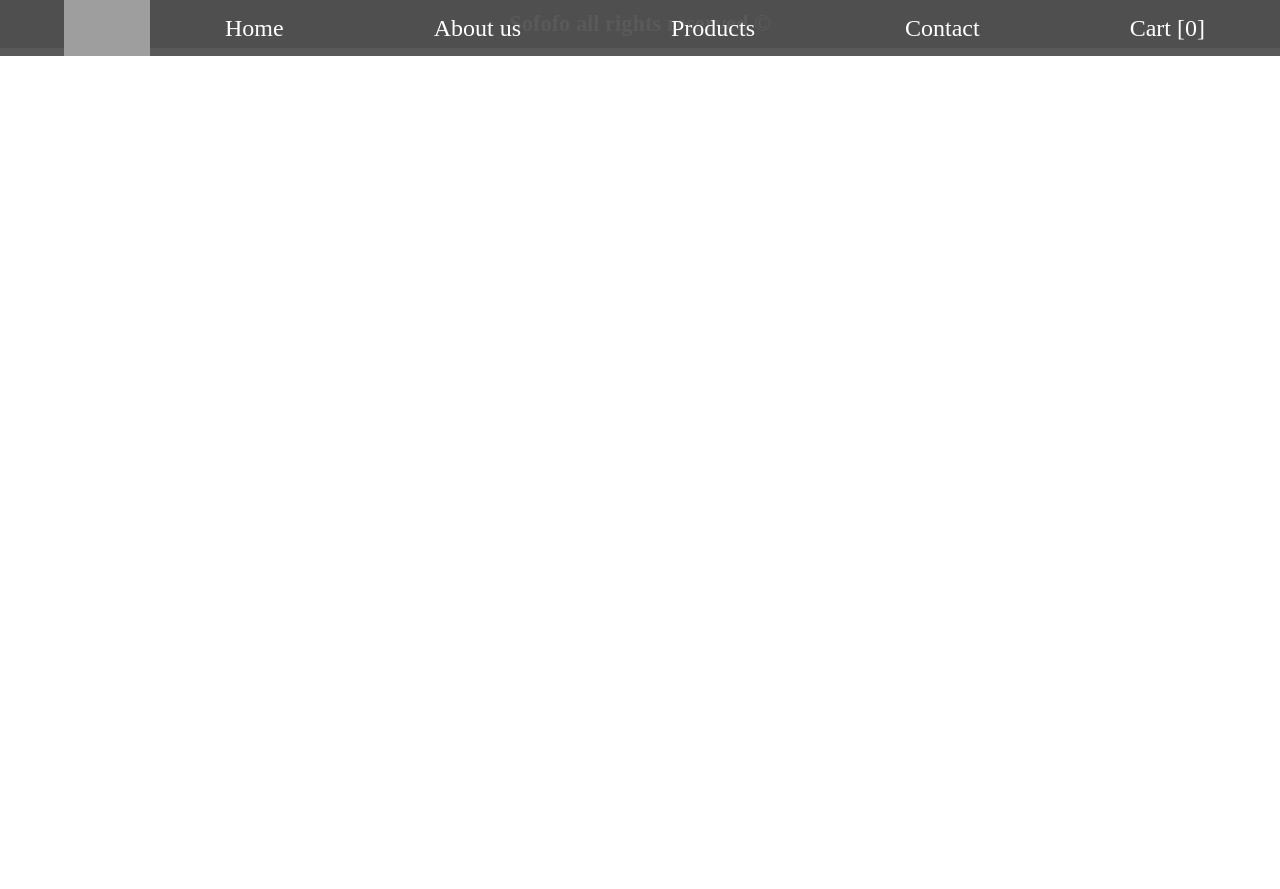
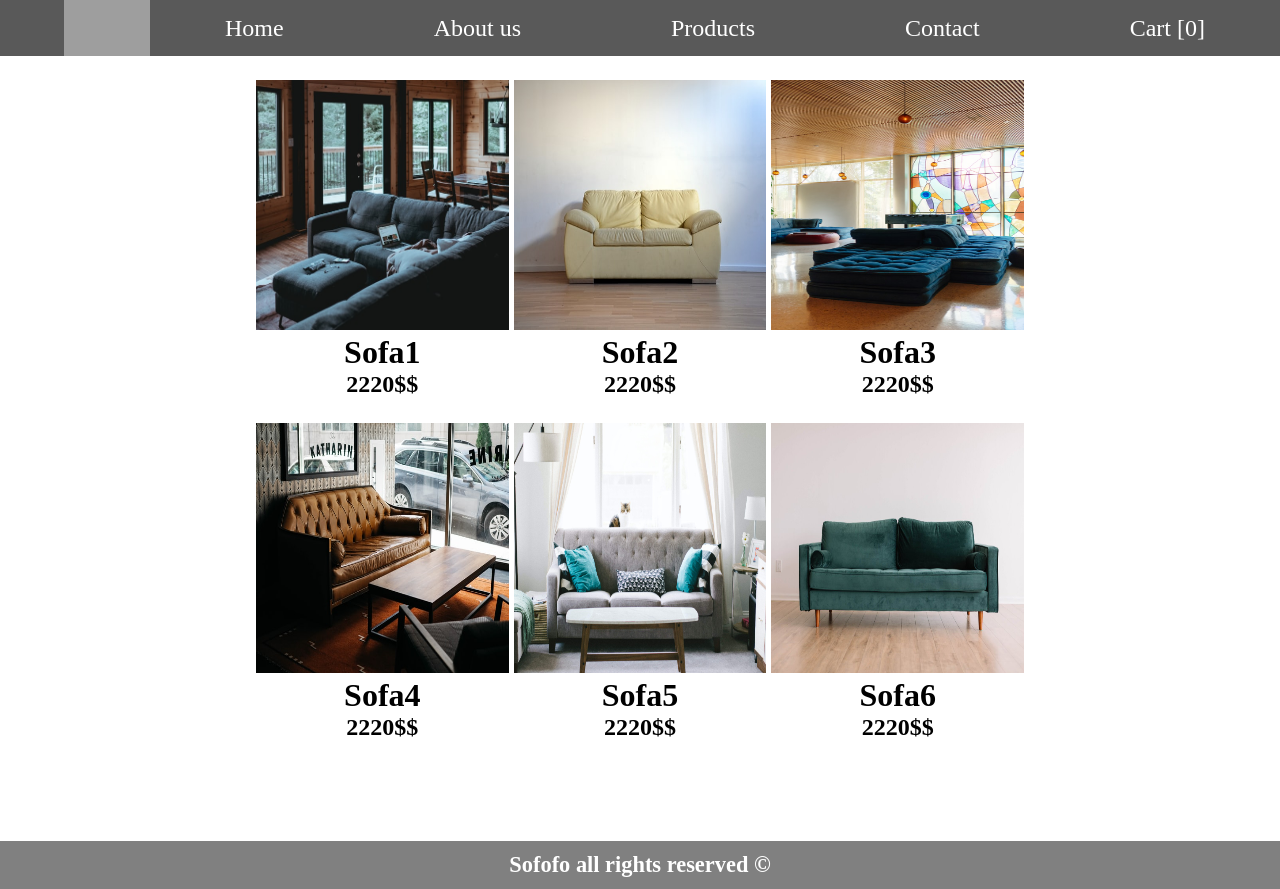
Before and after one commit to Pawel-Pilarczyk/Online_shop, a Vue app: page /#/products in a window 1280 px wide. Before the commit the page ends 800 px from the top, so only its background shows below. Built offline with nearby package versions, Linux system fonts and the light colour scheme; grey boxes are pictures that could not be loaded; what vue-glide-js would draw is missing.

Commit message:
v0.123
update on products vue - displaing content

```diff
--- /dev/null
+++ b/src/components/Products.vue
@@ -0,0 +1,23 @@
+<template>
+
+    <div id="productsDisplay">
+        <div class='productItem' v-for="product in products" :key='product.index'>
+            <router-link :to="{ name: 'product', params: { id: product.index }}"><img :src="product.mainPicUrl" alt=""></router-link>
+            <h1>{{product.name}}</h1>
+            <h2>{{ product.price }}$$</h2>
+        </div>
+    </div>
+
+</template>
+<script>
+import Product from './Product.vue'
+    export default {
+  components: { Product },
+        name:'Products',
+        data() {
+            return {
+                products: this.$store.state.products,
+            }
+        },
+    }
+</script>
--- a/src/router/index.js
+++ b/src/router/index.js
@@ -4,6 +4,7 @@ import Baner from '../components/Baner';
 import RecommendedProducts from '../components/RecommendedProducts'
 import Product from '../components/Product'
 import AboutUs from '@/components/AboutUs'
+import Products from '@/components/Products'
 
 Vue.use(Router)
 
@@ -29,6 +30,12 @@ export default new Router({
       components:{
         default: AboutUs,
       }
+    },
+    {
+      path:'/products',
+      components:{
+        default: Products,
+      }
     }
 
 
--- a/src/styles/index.css
+++ b/src/styles/index.css
@@ -370,6 +370,30 @@
     width: 60%;
     padding: 10vh 0;
     margin: auto; } }
+#productsDisplay {
+  width: 60%;
+  margin: 10vh auto;
+  display: grid;
+  grid-template-columns: 1fr 1fr 1fr;
+  grid-gap: 5px;
+  position: relative; }
+  #productsDisplay > .productItem {
+    width: auto;
+    height: auto;
+    text-align: center;
+    margin-bottom: 2.5vh; }
+    #productsDisplay > .productItem > a > img {
+      width: 100%;
+      height: 250px; }
+      #productsDisplay > .productItem > a > img:hover {
+        border: 5px solid rgba(75, 75, 75, 0.719); }
+
+@media (max-width: 1200px) {
+  #productsDisplay {
+    width: 80%; } }
+@media (max-width: 1024px) {
+  #productsDisplay {
+    width: 100%; } }
 * {
   margin: 0px;
   padding: 0px;
--- /dev/null
+++ b/src/styles/scss/_products.scss
@@ -0,0 +1,38 @@
+#productsDisplay{
+    width: 60%;
+    margin:10vh auto;
+    display: grid;
+    grid-template-columns: 1fr 1fr 1fr;
+    grid-gap:5px;
+    position: relative;
+
+    >.productItem{
+        width: auto;
+        height: auto;
+        text-align: center;
+        margin-bottom: 2.5vh;
+
+        >a >img{
+            width: 100%;
+            height: 250px;
+
+            &:hover{
+                border:5px solid $color-primary;
+            }
+        }
+
+    }
+}
+
+
+@media (max-width:1200px){
+    #productsDisplay{
+        width: 80%;
+    }
+}
+
+@media (max-width:1024px){
+    #productsDisplay{
+        width:100%;
+    }
+}
--- a/src/styles/scss/index.scss
+++ b/src/styles/scss/index.scss
@@ -3,6 +3,7 @@
 @import 'recommendedProducts';
 @import 'product';
 @import 'aboutUs';
+@import 'products';
 
 
 *{
```
Also changed, not shown: 2 other files (tests, documents, lock files or other folders).
